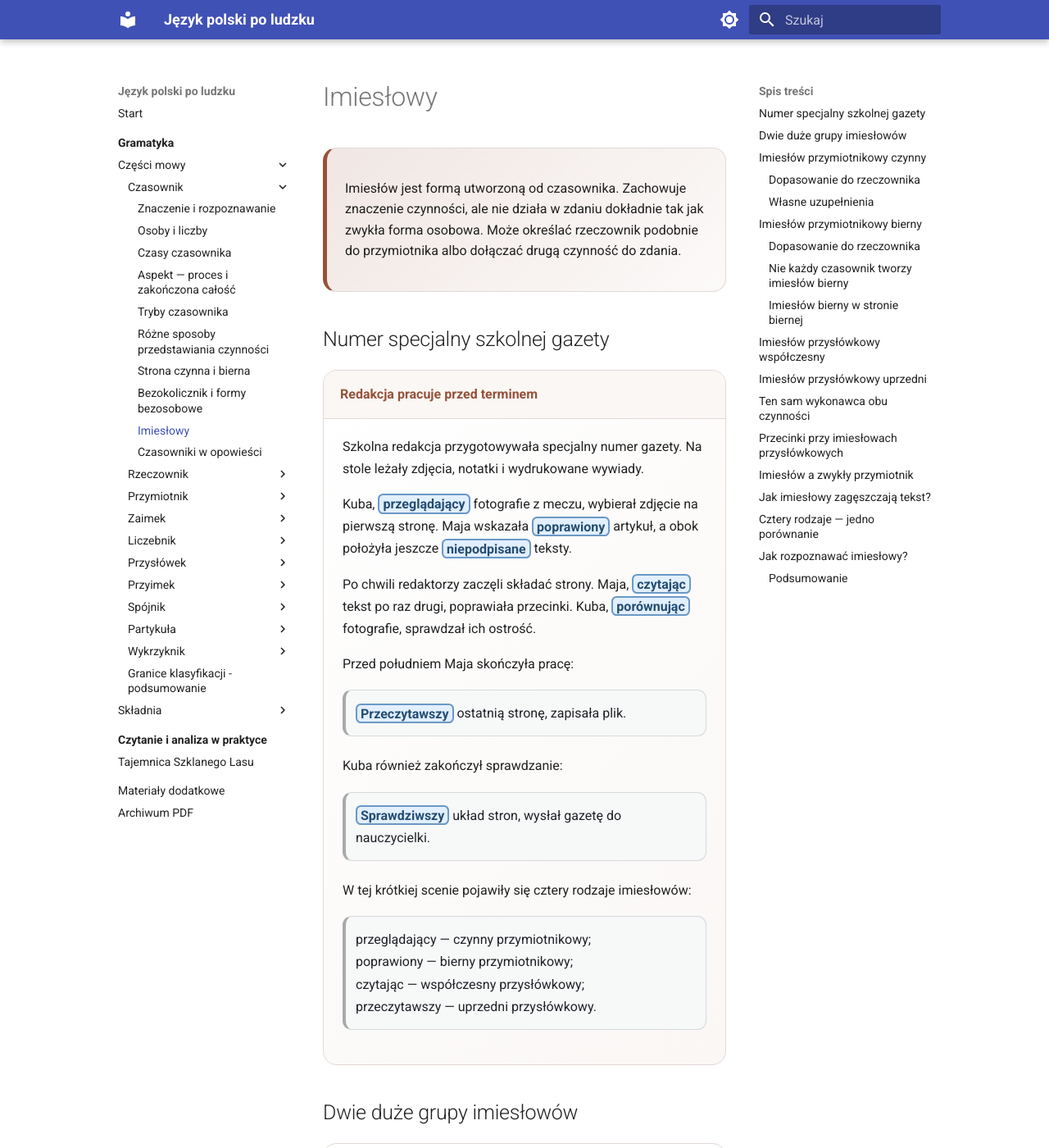
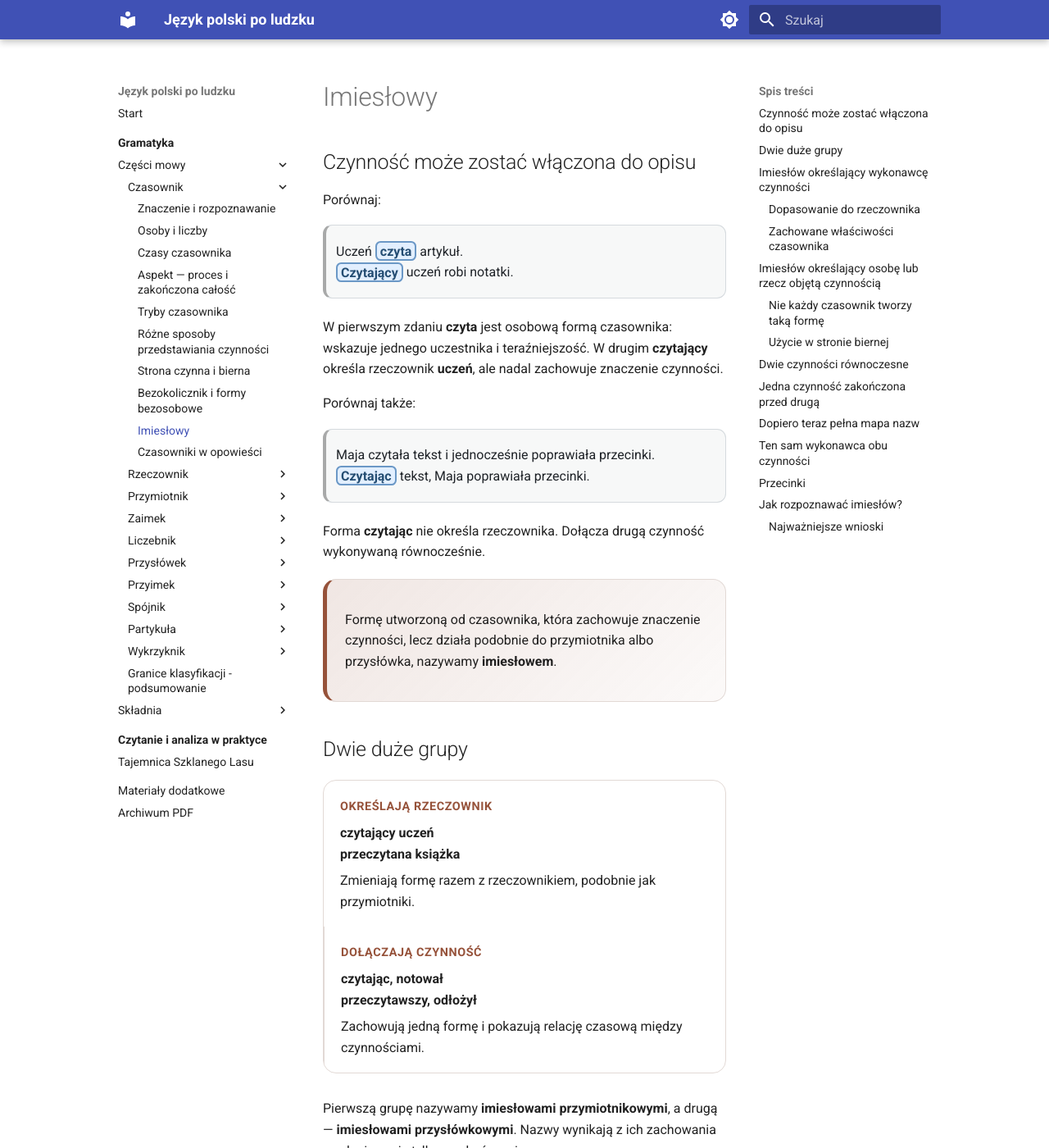
Before and after one commit to dchorazkiewicz/SP_JP, an MkDocs documentation site: the page built from docs/gramatyka/czesci-mowy/czasownik/imieslowy.md, in a window 1280 px wide and 1400 px high. Shown: the whole window at 82% size. Built offline with MkDocs 1.6.1 and Material for MkDocs 9.7.7, drawn with Linux system fonts in a browser that asks for light colours; some of the changed text lies outside the part shown.

Commit message:
Wyprowadź typy imiesłowów z ich funkcji

```diff
--- a/docs/gramatyka/czesci-mowy/czasownik/imieslowy.md
+++ b/docs/gramatyka/czesci-mowy/czasownik/imieslowy.md
@@ -2,81 +2,52 @@
 
 <div class="verb-lesson" markdown>
 
-<div class="lead-box" markdown>
-
-Imiesłów jest formą utworzoną od czasownika. Zachowuje znaczenie czynności, ale nie działa w zdaniu dokładnie tak jak zwykła forma osobowa. Może określać rzeczownik podobnie do przymiotnika albo dołączać drugą czynność do zdania.
-
-</div>
-
-## Numer specjalny szkolnej gazety
-
-<div class="verb-story" markdown>
-  <div class="verb-story__title">Redakcja pracuje przed terminem</div>
-  <div class="verb-story__body" markdown>
-
-Szkolna redakcja przygotowywała specjalny numer gazety. Na stole leżały zdjęcia, notatki i wydrukowane wywiady.
-
-Kuba, <span class="verb-form">przeglądający</span> fotografie z meczu, wybierał zdjęcie na pierwszą stronę. Maja wskazała <span class="verb-form">poprawiony</span> artykuł, a obok położyła jeszcze <span class="verb-form">niepodpisane</span> teksty.
-
-Po chwili redaktorzy zaczęli składać strony. Maja, <span class="verb-form">czytając</span> tekst po raz drugi, poprawiała przecinki. Kuba, <span class="verb-form">porównując</span> fotografie, sprawdzał ich ostrość.
-
-Przed południem Maja skończyła pracę:
-
-> <span class="verb-form">Przeczytawszy</span> ostatnią stronę, zapisała plik.
-
-Kuba również zakończył sprawdzanie:
-
-> <span class="verb-form">Sprawdziwszy</span> układ stron, wysłał gazetę do nauczycielki.
-
-W tej krótkiej scenie pojawiły się cztery rodzaje imiesłowów:
-
-> przeglądający — czynny przymiotnikowy;
-> poprawiony — bierny przymiotnikowy;
-> czytając — współczesny przysłówkowy;
-> przeczytawszy — uprzedni przysłówkowy.
-
-  </div>
-</div>
-
-## Dwie duże grupy imiesłowów
-
-<div class="verb-comparison">
-  <div class="verb-comparison__item"><span class="verb-label">przymiotnikowe</span><p><strong>czytający uczeń</strong><br><strong>przeczytana książka</strong></p><p>Określają rzeczownik i odmieniają się podobnie do przymiotników.</p></div>
-  <div class="verb-comparison__item"><span class="verb-label">przysłówkowe</span><p><strong>czytając, notował</strong><br><strong>przeczytawszy, odłożył</strong></p><p>Nie odmieniają się i pokazują relację między dwiema czynnościami.</p></div>
-</div>
-
-Imiesłowy zachowują właściwości czasownika. Mogą mieć aspekt, własne uzupełnienia i znaczenie czynności. Jednocześnie przejmują część zachowania przymiotnika albo przysłówka.
-
-## Imiesłów przymiotnikowy czynny
+## Czynność może zostać włączona do opisu
 
 Porównaj:
 
 > Uczeń <span class="verb-form">czyta</span> artykuł.
 > <span class="verb-form">Czytający</span> uczeń robi notatki.
 
-Wyraz **czytający** określa ucznia, który sam wykonuje czynność. Dlatego jest imiesłowem przymiotnikowym **czynnym**.
+W pierwszym zdaniu **czyta** jest osobową formą czasownika: wskazuje jednego uczestnika i teraźniejszość. W drugim **czytający** określa rzeczownik **uczeń**, ale nadal zachowuje znaczenie czynności.
 
-Częste zakończenia to:
+Porównaj także:
 
-> -ący, -ąca, -ące;
-> -ącego, -ącej, -ących;
-> -ącym, -ącymi.
+> Maja czytała tekst i jednocześnie poprawiała przecinki.
+> <span class="verb-form">Czytając</span> tekst, Maja poprawiała przecinki.
 
-Przykłady:
+Forma **czytając** nie określa rzeczownika. Dołącza drugą czynność wykonywaną równocześnie.
 
-> biegnący zawodnik;
-> śpiewająca uczennica;
-> pracujące urządzenie;
-> rozmawiający goście;
-> migające światła.
+<div class="lead-box" markdown>
 
-W każdym wyrażeniu rzeczownik nazywa wykonawcę czynności:
+Formę utworzoną od czasownika, która zachowuje znaczenie czynności, lecz działa podobnie do przymiotnika albo przysłówka, nazywamy **imiesłowem**.
 
-- zawodnik biegnie;
-- uczennica śpiewa;
-- urządzenie pracuje;
-- goście rozmawiają;
-- światła migają.
+</div>
+
+## Dwie duże grupy
+
+<div class="verb-comparison">
+  <div class="verb-comparison__item"><span class="verb-label">określają rzeczownik</span><p><strong>czytający uczeń</strong><br><strong>przeczytana książka</strong></p><p>Zmieniają formę razem z rzeczownikiem, podobnie jak przymiotniki.</p></div>
+  <div class="verb-comparison__item"><span class="verb-label">dołączają czynność</span><p><strong>czytając, notował</strong><br><strong>przeczytawszy, odłożył</strong></p><p>Zachowują jedną formę i pokazują relację czasową między czynnościami.</p></div>
+</div>
+
+Pierwszą grupę nazywamy **imiesłowami przymiotnikowymi**, a drugą — **imiesłowami przysłówkowymi**. Nazwy wynikają z ich zachowania w zdaniu, a nie tylko z zakończenia.
+
+## Imiesłów określający wykonawcę czynności
+
+> Uczeń <span class="verb-form">czyta</span> artykuł.
+> <span class="verb-form">Czytający</span> uczeń robi notatki.
+
+Wyraz **czytający** opisuje ucznia, który sam wykonuje czynność. Dlatego nazywamy go **imiesłowem przymiotnikowym czynnym**.
+
+- **przymiotnikowy** — ponieważ określa rzeczownik i dopasowuje do niego formę;
+- **czynny** — ponieważ rzeczownik nazywa wykonawcę czynności.
+
+> biegnący zawodnik — zawodnik biegnie;
+> śpiewająca uczennica — uczennica śpiewa;
+> migające światła — światła migają.
+
+Typowe zakończenia to **-ący, -ąca, -ące** oraz ich formy odmiany.
 
 ### Dopasowanie do rzeczownika
 
@@ -86,147 +57,103 @@ W każdym wyrażeniu rzeczownik nazywa wykonawcę czynności:
 > czytający uczniowie;
 > czytające uczennice.
 
-Imiesłów zmienia rodzaj i liczbę. Odmienia się również przez przypadki:
+Imiesłów zmienia rodzaj, liczbę i przypadek razem z rzeczownikiem.
 
-> widzę czytającego chłopca;
-> przyglądam się czytającej dziewczynce;
-> rozmawiam z czytającymi uczniami.
-
-### Własne uzupełnienia
+### Zachowane właściwości czasownika
 
 > uczeń czytający **artykuł**;
-> reporter opisujący **wydarzenie**;
-> zawodnik strzelający **bramkę**.
+> reporter opisujący **wydarzenie**.
 
-Wyrazy **artykuł**, **wydarzenie** i **bramkę** zależą od czynności zawartej w imiesłowie. To jego czasownikowa cecha.
+Wyrazy **artykuł** i **wydarzenie** uzupełniają czynność zawartą w imiesłowie. To jego czasownikowa właściwość.
 
-Imiesłowy przymiotnikowe czynne tworzymy zasadniczo od czasowników niedokonanych:
+Formy tego typu tworzymy zasadniczo od czasowników przedstawiających czynność jako trwającą lub powtarzaną:
 
 > czytać → czytający;
-> biec → biegnący;
 > pracować → pracujący.
 
-Pokazują czynność trwającą lub powtarzaną, a nie zamknięty wynik.
-
-## Imiesłów przymiotnikowy bierny
-
-Porównaj:
+## Imiesłów określający osobę lub rzecz objętą czynnością
 
 > Maja <span class="verb-form">napisała</span> artykuł.
 > Na stole leżał <span class="verb-form">napisany</span> artykuł.
 
-Wyraz **napisany** określa artykuł, na którym wykonano czynność. Artykuł sam nie pisał — ktoś go napisał. Dlatego jest to imiesłów przymiotnikowy **bierny**.
+Artykuł sam nie pisał. Ktoś wykonał na nim czynność. Formę **napisany** nazywamy **imiesłowem przymiotnikowym biernym**.
 
-Częste zakończenia to:
-
-> -ny, -na, -ne;
-> -ony, -ona, -one;
-> -ty, -ta, -te.
-
-Przykłady:
+- **przymiotnikowy** — ponieważ określa rzeczownik i się do niego dopasowuje;
+- **bierny** — ponieważ rzeczownik jest objęty czynnością, a nie jest jej wykonawcą.
 
 > przeczytany tekst;
 > zamknięta brama;
 > zbudowane schronienie;
-> umyte okno;
-> odkryte przejście;
 > zaproszeni goście.
 
-### Dopasowanie do rzeczownika
+Typowe zakończenia to **-ny, -ony, -ty** wraz z formami rodzaju i liczby.
 
-> poprawiony artykuł;
-> poprawiona notatka;
-> poprawione zdanie;
-> poprawione teksty.
+### Nie każdy czasownik tworzy taką formę
 
-W przypadkach:
-
-> nie ma poprawionego artykułu;
-> przyglądam się poprawionej notatce;
-> rozmawiamy o poprawionych tekstach.
-
-### Nie każdy czasownik tworzy imiesłów bierny
-
-Takie formy tworzą przede wszystkim czasowniki, których czynność obejmuje osobę lub przedmiot:
+Naturalnie:
 
 > napisać tekst → napisany tekst;
-> otworzyć drzwi → otwarte drzwi;
 > naprawić rower → naprawiony rower.
 
-Czasowniki **spać**, **biec**, **siedzieć** czy **istnieć** nie tworzą zwykle naturalnych imiesłowów biernych, ponieważ nie oznaczają działania wykonywanego na przedmiocie.
+Nienaturalnie w zwykłym znaczeniu:
 
-Nie mówimy w zwykłym znaczeniu:
+> ~~spany sen~~;
+> ~~siedziane krzesło~~.
 
-> ~~spany sen~~
-> ~~biegnięta droga~~
-> ~~siedziane krzesło~~
+Imiesłów bierny tworzą przede wszystkim czasowniki oznaczające czynność obejmującą osobę lub przedmiot.
 
-### Imiesłów bierny w stronie biernej
+### Użycie w stronie biernej
 
 > Artykuł <span class="verb-form">został napisany</span> przez Maję.
 > Brama <span class="verb-form">jest zamykana</span> o osiemnastej.
 
-Imiesłów bierny łączy się z formą czasownika **być** albo **zostać** i tworzy stronę bierną.
+Imiesłów bierny może łączyć się z formą **być** albo **zostać** i współtworzyć stronę bierną.
 
 <div class="verb-checkpoint">
   <div class="verb-checkpoint__title">Dwa imiesłowy przymiotnikowe</div>
   <p><strong>Czynny</strong> opisuje wykonawcę: <em>uczeń czytający tekst</em>.</p>
   <p><strong>Bierny</strong> opisuje osobę lub rzecz objętą czynnością: <em>tekst przeczytany przez ucznia</em>.</p>
-  <p class="verb-checkpoint__term">Oba odmieniają się przez rodzaje, liczby i przypadki.</p>
 </div>
 
-## Imiesłów przysłówkowy współczesny
+## Dwie czynności równoczesne
 
 > Maja czytała tekst i jednocześnie poprawiała przecinki.
-
-Możemy połączyć informacje:
-
 > <span class="verb-form">Czytając</span> tekst, Maja poprawiała przecinki.
 
-Forma **czytając** kończy się na **-ąc** i pokazuje czynność równoczesną z czynnością wyrażoną formą osobową.
+Forma **czytając** pokazuje czynność trwającą w tym samym czasie co czynność główna. Nie zmienia formy przez rodzaje ani liczby, dlatego nazywamy ją **imiesłowem przysłówkowym współczesnym**.
+
+Słowo **współczesny** oznacza tutaj „odbywający się równocześnie”, a nie „należący do naszych czasów”.
 
 > <span class="verb-form">Idąc</span> do szkoły, Kuba rozmawiał z Mają.
 > <span class="verb-form">Słuchając</span> muzyki, Lena porządkowała biurko.
-> <span class="verb-form">Porównując</span> fotografie, reporter sprawdzał daty.
 
-W każdym zdaniu jedna osoba wykonuje dwie czynności w tym samym czasie.
+Typowe zakończenie to **-ąc**. Formy powstają od czasowników przedstawiających trwanie lub powtarzanie czynności.
 
-Imiesłów współczesny tworzymy od czasowników niedokonanych:
-
-> czytać → czytając;
-> iść → idąc;
-> słuchać → słuchając.
-
-## Imiesłów przysłówkowy uprzedni
+## Jedna czynność zakończona przed drugą
 
 > Maja najpierw przeczytała tekst, a potem zapisała plik.
-
-Możemy powiedzieć:
-
 > <span class="verb-form">Przeczytawszy</span> tekst, Maja zapisała plik.
 
-Forma **przeczytawszy** pokazuje, że jedna czynność zakończyła się przed drugą.
+Forma **przeczytawszy** pokazuje czynność wcześniejszą i zakończoną. Nazywamy ją **imiesłowem przysłówkowym uprzednim**.
 
-Częste zakończenia to **-wszy** i **-łszy**:
+Słowo **uprzedni** znaczy tutaj „wcześniejszy”.
 
-> przeczytawszy;
-> sprawdziwszy;
-> zrobiwszy;
-> wyszedłszy;
-> przyszedłszy.
+Typowe zakończenia to **-wszy** i **-łszy**:
 
-Przykłady:
+> przeczytawszy; sprawdziwszy; wyszedłszy.
 
-> <span class="verb-form">Sprawdziwszy</span> układ stron, Kuba wysłał gazetę.
-> <span class="verb-form">Wyszedłszy</span> z domu, przypomniał sobie o kluczach.
+Formy te są rzadsze w codziennej rozmowie i częstsze w starannym stylu pisanym lub literaturze.
 
-Imiesłów uprzedni tworzymy zasadniczo od czasowników dokonanych, ponieważ jego czynność musi być zakończona przed czynnością główną.
+## Dopiero teraz pełna mapa nazw
 
-Formy te są dziś rzadsze w codziennych rozmowach. Częściej spotykamy je w literaturze, staranniejszym stylu pisanym i tekstach stylizowanych.
+| Funkcja | Nazwa | Przykład |
+|---|---|---|
+| określa wykonawcę czynności | imiesłów przymiotnikowy czynny | czytający uczeń |
+| określa osobę lub rzecz objętą czynnością | imiesłów przymiotnikowy bierny | przeczytana książka |
+| dołącza czynność równoczesną | imiesłów przysłówkowy współczesny | czytając, notował |
+| dołącza czynność wcześniejszą | imiesłów przysłówkowy uprzedni | przeczytawszy, odłożył |
 
 ## Ten sam wykonawca obu czynności
-
-To najważniejsza zasada dotycząca imiesłowów przysłówkowych.
 
 > <span class="verb-form">Czytając</span> tekst, Maja poprawiała przecinki.
 
@@ -236,115 +163,52 @@ Maja czytała i Maja poprawiała.
 
 Kuba sprawdził i Kuba wysłał.
 
-Zdanie jest niepoprawne lub nielogiczne, gdy wykonawcy się nie zgadzają:
+Niepoprawnie:
 
 > ~~Idąc do szkoły, padał deszcz.~~
 
-Wynikałoby z niego, że deszcz szedł do szkoły. Poprawnie:
+Zdanie sugerowałoby, że deszcz szedł do szkoły. Poprawnie:
 
 > Gdy szedłem do szkoły, padał deszcz.
 > Idąc do szkoły, zauważyłem, że pada deszcz.
 
-Podobnie:
-
-> ~~Czytając książkę, zadzwonił telefon.~~
-
-Telefon nie czytał. Lepiej:
-
-> Kiedy czytałam książkę, zadzwonił telefon.
-> Czytając książkę, usłyszałam dzwonek telefonu.
-
 <div class="verb-why">
-<strong>Imiesłów przysłówkowy nie ma własnego podmiotu.</strong>
-Jego wykonawcą jest ta sama osoba lub rzecz, która wykonuje czynność wyrażoną formą osobową.
+<strong>Imiesłów przysłówkowy nie wprowadza własnego wykonawcy.</strong>
+Wykonawcą jego czynności jest ta sama osoba lub rzecz, która wykonuje czynność wyrażoną formą osobową.
 </div>
 
-## Przecinki przy imiesłowach przysłówkowych
+## Przecinki
 
-Konstrukcję z imiesłowem przysłówkowym oddzielamy przecinkiem od reszty zdania:
+Konstrukcję z imiesłowem przysłówkowym oddzielamy przecinkiem:
 
 > <span class="verb-form">Czytając tekst</span>, Maja robiła notatki.
 > Maja, <span class="verb-form">czytając tekst</span>, robiła notatki.
 > Maja robiła notatki, <span class="verb-form">czytając tekst</span>.
 
-Tak samo postępujemy z imiesłowem uprzednim:
+Nie stawiamy przecinka tylko przed samym zakończeniem **-ąc** lub **-wszy**. Oddzielamy całą konstrukcję wraz z jej uzupełnieniami.
 
-> <span class="verb-form">Przeczytawszy tekst</span>, Maja zapisała plik.
+## Jak rozpoznawać imiesłów?
 
-Przecinek pokazuje granicę między czynnością wyrażoną imiesłowem a główną częścią zdania.
-
-## Imiesłów a zwykły przymiotnik
-
-Porównaj:
-
-> **zielona** kartka;
-> **zapisana** kartka.
-
-**Zielona** nazywa cechę. **Zapisana** wiąże cechę kartki z wcześniejszą czynnością: ktoś ją zapisał.
-
-Niektóre imiesłowy z czasem zaczynają być odbierane jak zwykłe przymiotniki:
-
-> zamknięty człowiek;
-> uczony człowiek;
-> stojąca lampa.
-
-O znaczeniu decyduje kontekst. W wyrażeniu **zamknięte drzwi** może chodzić o rezultat czynności zamykania. W określeniu **zamknięty człowiek** wyraz opisuje cechę charakteru.
-
-Nie trzeba rozstrzygać każdego takiego przypadku natychmiast. Ważne jest zauważenie, czy w danym zdaniu wyraźnie odczuwamy czynność, czy raczej stałą cechę.
-
-## Jak imiesłowy zagęszczają tekst?
-
-Dwa zdania:
-
-> Dzieci śpiewały. Dzieci stały na scenie.
-
-możemy połączyć:
-
-> <span class="verb-form">Śpiewające</span> dzieci stały na scenie.
-
-Dwa kolejne zdania:
-
-> Maja czytała tekst. Jednocześnie poprawiała przecinki.
-
-możemy przekształcić:
-
-> <span class="verb-form">Czytając</span> tekst, Maja poprawiała przecinki.
-
-Imiesłowy pozwalają przekazać więcej informacji w jednym zdaniu. Nadmiar takich konstrukcji może jednak utrudniać lekturę, zwłaszcza gdy zdanie staje się bardzo długie. Dobra wypowiedź łączy zwięzłość z czytelnością.
-
-## Cztery rodzaje — jedno porównanie
-
-<div class="verb-series">
-  <div class="verb-row"><span class="verb-badge">przymiotnikowy czynny</span><p><span class="verb-form">czytający</span> uczeń</p><span class="verb-note">uczeń wykonuje czynność</span></div>
-  <div class="verb-row"><span class="verb-badge">przymiotnikowy bierny</span><p><span class="verb-form">przeczytana</span> książka</p><span class="verb-note">na książce wykonano czynność</span></div>
-  <div class="verb-row"><span class="verb-badge">przysłówkowy współczesny</span><p><span class="verb-form">czytając</span>, notował</p><span class="verb-note">czynności równoczesne</span></div>
-  <div class="verb-row"><span class="verb-badge">przysłówkowy uprzedni</span><p><span class="verb-form">przeczytawszy</span>, odłożył</p><span class="verb-note">pierwsza czynność wcześniejsza</span></div>
-</div>
-
-## Jak rozpoznawać imiesłowy?
-
-<div class="verb-step-list">
-  <div class="verb-step"><strong>Sprawdź, czy forma określa rzeczownik.</strong> Jeśli tak i się odmienia, jest imiesłowem przymiotnikowym.</div>
-  <div class="verb-step"><strong>Ustal, kto wykonuje czynność.</strong> <em>Uczeń czytający</em> — czynny; <em>tekst przeczytany</em> — bierny.</div>
-  <div class="verb-step"><strong>Sprawdź zakończenie -ąc.</strong> Zwykle wskazuje imiesłów przysłówkowy współczesny.</div>
-  <div class="verb-step"><strong>Sprawdź zakończenie -wszy lub -łszy.</strong> Zwykle wskazuje imiesłów przysłówkowy uprzedni.</div>
-  <div class="verb-step"><strong>Przy imiesłowie przysłówkowym znajdź wspólnego wykonawcę.</strong> Obie czynności muszą dotyczyć tej samej osoby lub rzeczy.</div>
+<div class="verb-checklist">
+  <div><strong>Znajdź związek z czasownikiem.</strong> Jaka czynność kryje się w formie?</div>
+  <div><strong>Sprawdź funkcję.</strong> Czy forma określa rzeczownik, czy dołącza drugą czynność?</div>
+  <div><strong>Przy określeniu rzeczownika ustal kierunek czynności.</strong> Czy rzeczownik działa, czy jest objęty działaniem?</div>
+  <div><strong>Przy dołączonej czynności ustal relację czasową.</strong> Równocześnie czy wcześniej?</div>
+  <div><strong>Sprawdź wykonawcę.</strong> Przy imiesłowie przysłówkowym obie czynności muszą mieć tego samego wykonawcę.</div>
+  <div><strong>Dopiero potem nazwij typ.</strong> Nazwa ma podsumować analizę.</div>
 </div>
 
 <div class="verb-mini-summary">
-<h3>Podsumowanie</h3>
+<h3>Najważniejsze wnioski</h3>
 <ul>
-  <li>Imiesłów jest formą utworzoną od czasownika.</li>
-  <li>Imiesłowy przymiotnikowe określają rzeczownik i odmieniają się przez rodzaje, liczby i przypadki.</li>
-  <li>Imiesłów przymiotnikowy czynny opisuje wykonawcę czynności.</li>
-  <li>Imiesłów przymiotnikowy bierny opisuje osobę lub rzecz objętą czynnością.</li>
-  <li>Imiesłów przysłówkowy współczesny pokazuje czynność równoczesną.</li>
-  <li>Imiesłów przysłówkowy uprzedni pokazuje czynność wcześniejszą.</li>
+  <li>Imiesłów zachowuje znaczenie czynności, ale nie działa jak zwykła forma osobowa.</li>
+  <li>Imiesłowy przymiotnikowe określają rzeczownik i odmieniają się razem z nim.</li>
+  <li>Imiesłowy przysłówkowe zachowują jedną formę i łączą dwie czynności.</li>
+  <li>Nazwy czynny, bierny, współczesny i uprzedni wynikają z funkcji oraz relacji znaczeniowej.</li>
   <li>Przy imiesłowie przysłówkowym obie czynności muszą mieć tego samego wykonawcę.</li>
-  <li>Konstrukcje z imiesłowami przysłówkowymi oddzielamy przecinkami.</li>
 </ul>
 </div>
 
-[Przejdź dalej: czasowniki w opowieści](../czasowniki-w-tekscie/){ .md-button .md-button--primary }
+[Przejdź dalej: czasowniki w tekście](../czasowniki-w-tekscie/){ .md-button .md-button--primary }
 
 </div>
```
